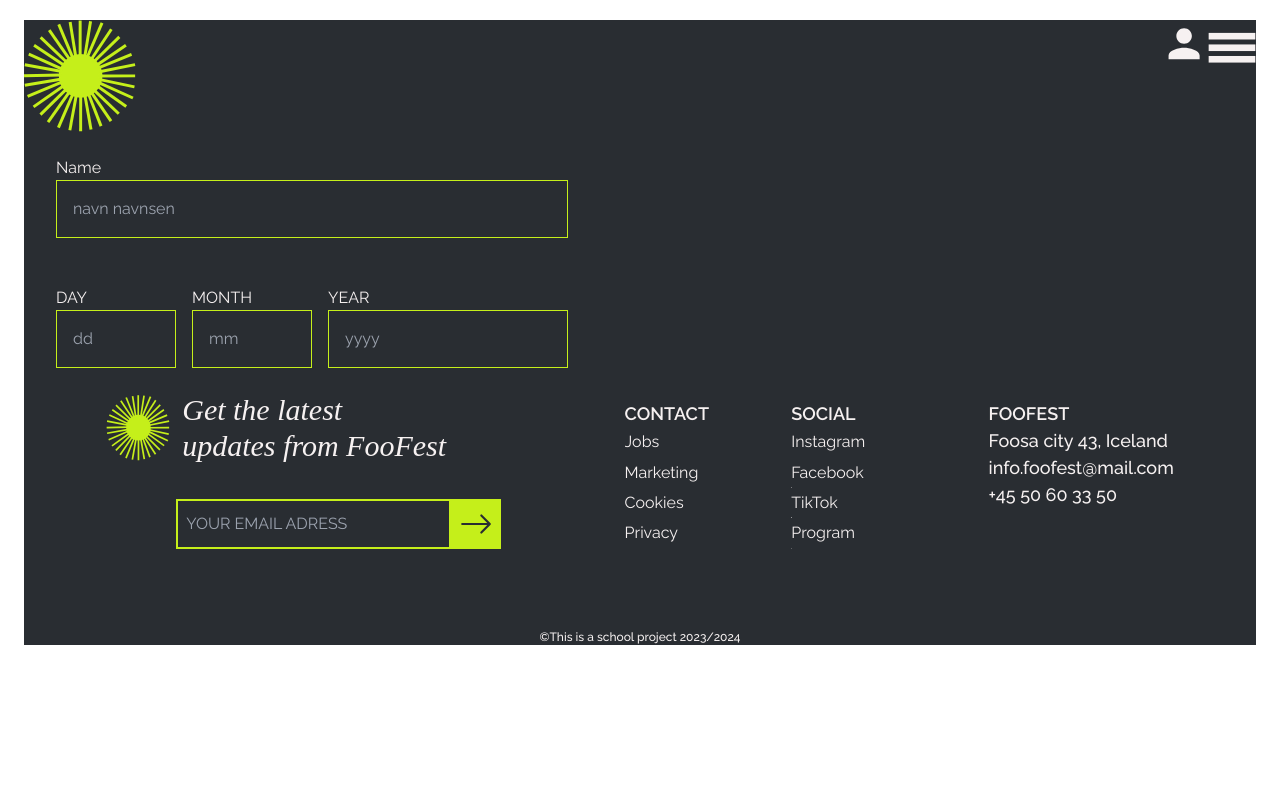
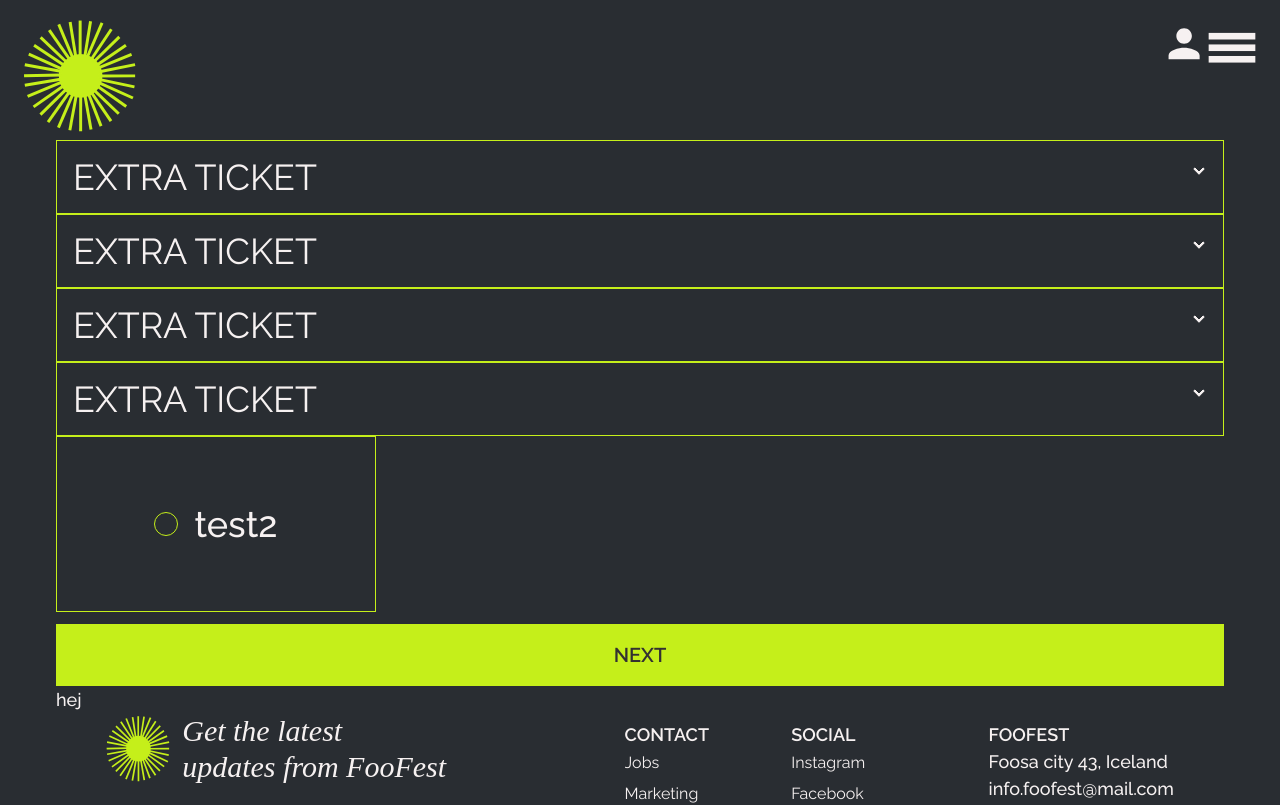
Before and after one commit to TheImpatientz/foofest_exam, a Next.js app: page / in a window 1280 px wide. Shown: the top 805 px of the page. Built offline with nearby package versions, Linux system fonts and the light colour scheme.

Commit message:
radiobtn fixed + EkstraTicket added

```diff
--- a/src/app/page.jsx
+++ b/src/app/page.jsx
@@ -1,21 +1,32 @@
 import Dob from "@/components/Dob";
+import EkstraTicket from "@/components/EkstraTicket";
 import Footer from "@/components/Footer";
 import Header from "@/components/Header";
 import HeaderTwo from "@/components/HeaderTwo";
 import Labelinput from "@/components/Labelinput";
 import Layout from "@/components/Layout";
+import PrimaryButton from "@/components/PrimaryButton";
 import ProgramContent from "@/components/ProgramContent";
 import ProgramItem from "@/components/ProgramItem";
+import RadioBtn from "@/components/RadioBtn";
 import SecondaryButton from "@/components/SecondaryButton";
 import YourPurchase from "@/components/YourPurchase";
 // import Link from "@/components/Link";
 
 export default function Home() {
+  const testArray = ["test", "test", "test", "test"];
   return (
     <>
       <Layout>
-        <Labelinput id="name" inputname="name" label="Name" placeholder="navn navnsen" type="text" forId="name" />
-        <Dob />
+        {testArray.map((item) => {
+          const uniqueId = Math.random();
+          return <EkstraTicket id={uniqueId} key={uniqueId} />;
+        })}
+        <RadioBtn name="test" id="test2" />
+        <PrimaryButton />
+        <button>
+          <p>hej</p>
+        </button>
       </Layout>
     </>
   );
--- /dev/null
+++ b/src/components/EkstraTicket.jsx
@@ -0,0 +1,19 @@
+import Dob from "./Dob";
+import Labelinput from "./Labelinput";
+
+//Her benyttes der af DaisyUI's collapse component (https://daisyui.com/components/collapse/)
+//Tilføjet d. 5/12/23
+
+export default function EkstraTicket({ id }) {
+  return (
+    <div tabIndex={0} className="collapse bg-[var(--primary-color)] collapse-arrow border border-[var(--accent-color)] rounded-none">
+      <input type="checkbox" />
+      <div className="collapse-title text-[var(--secondary-color)] text-xl md:text-4xl">EXTRA TICKET</div>
+      <div className="collapse-content">
+        <Labelinput forId={id} id={id} label="FIRSTNAME" type="text" placeholder="EX. PETER" />
+        <Labelinput forId={id + 1} id={id + 1} label="LASTNAME" type="text" placeholder="EX. THOMSEN" />
+        <Dob />
+      </div>
+    </div>
+  );
+}
--- a/src/components/RadioBtn.jsx
+++ b/src/components/RadioBtn.jsx
@@ -1,3 +1,5 @@
+"use client";
+import { useState } from "react";
 import styles from "@/components/RadioBtn.module.css";
 
 //RadioBtn skal modtage
@@ -5,19 +7,33 @@ import styles from "@/components/RadioBtn.module.css";
 //Et id, der skal være unikt og som også bliver den tekst der vises i label
 //En status, der er = "soldout" hvis knappen skal være disabled
 export default function RadioBtn({ name, id, status }) {
-  //Hvis status = soldout, vil disabled blive true ved input + css class'en "styles.disabled" vil blive tilføjet + et ekstra <p> vil dukke op
+  const [isChecked, setIsChecked] = useState(false);
+  //Hvis status = soldout, vil disabled blive true ved input + css class'en "styles.disabled" vil blive tilføjet + et ekstra tekst vil dukke op
   const isDisabled = status === "soldout" ? true : false;
   return (
     <>
-      <div className={`border border-solid border-[var(--accent-color)] w-full md:w-80 h-28 md:h-44 ${status === "soldout" ? styles.disabled : ""}`}>
-        <label htmlFor={id} className="h-full w-full flex flex-col items-center justify-center">
+      <div className={`border hover:border-[3px] border-solid border-[var(--accent-color)] w-full md:w-80 h-28 md:h-44 ${styles.checked} ${status === "soldout" ? styles.disabled : ""} ${isChecked && "border-[3px]"}`}>
+        <label htmlFor={id} className="h-full w-full flex flex-col items-center justify-center text-[var(--secondary-color)]">
           <div className="w-fit h-fit flex items-center">
-            <input type="radio" className={`${styles.radio} w-5 md:w-6 h-5 md:h-6`} name={name} id={id} disabled={isDisabled} required />
+            <input
+              type="radio"
+              className={`${styles.radio} w-5 md:w-6 h-5 md:h-6`}
+              name={name}
+              id={id}
+              disabled={isDisabled}
+              required
+              onChange={() => {
+                setIsChecked((old) => !old);
+              }}
+            />
             <p className="text-[var(--secondary-color)] text-xl md:text-4xl ml-4 h-fit">{id}</p>
           </div>
-          {status === "soldout" ? <p>Sold out</p> : ""}
+          {status === "soldout" ? "Sold out" : ""}
         </label>
       </div>
     </>
   );
 }
+
+//Validerings fejl:
+//div og p er ikke tilladt inde i et label
--- a/src/components/RadioBtn.module.css
+++ b/src/components/RadioBtn.module.css
@@ -13,6 +13,10 @@
 .radio:checked {
   background-color: var(--accent-color);
 }
+/* .checked {
+  border: 1px solid var(--accent-color);
+} */
+
 /* Tilføjer et kryds, hvis denne klasse er givet */
 .disabled {
   background: url("../logo/disabled.svg");
--- a/tailwind.config.js
+++ b/tailwind.config.js
@@ -10,4 +10,14 @@ module.exports = {
     },
   },
   plugins: [require("daisyui")],
+  daisyui: {
+    themes: false, // false: only light + dark | true: all themes | array: specific themes like this ["light", "dark", "cupcake"]
+    darkTheme: "dark", // name of one of the included themes for dark mode
+    base: false, // applies background color and foreground color for root element by default
+    styled: true, // include daisyUI colors and design decisions for all components
+    utils: true, // adds responsive and modifier utility classes
+    prefix: "", // prefix for daisyUI classnames (components, modifiers and responsive class names. Not colors)
+    logs: true, // Shows info about daisyUI version and used config in the console when building your CSS
+    themeRoot: ":root", // The element that receives theme color CSS variables
+  },
 };
```
